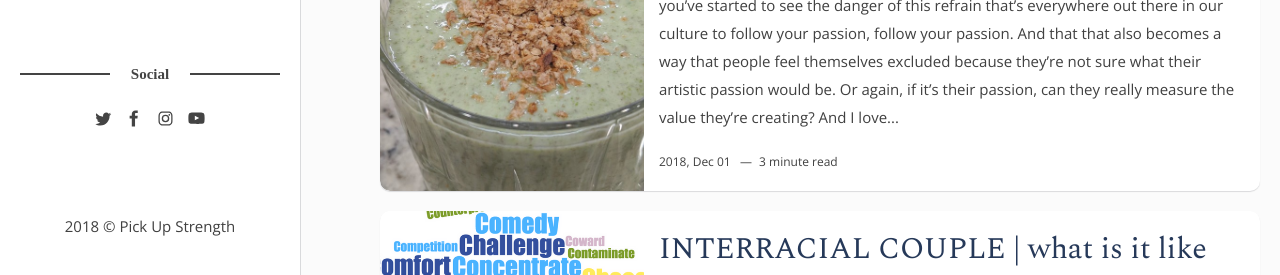
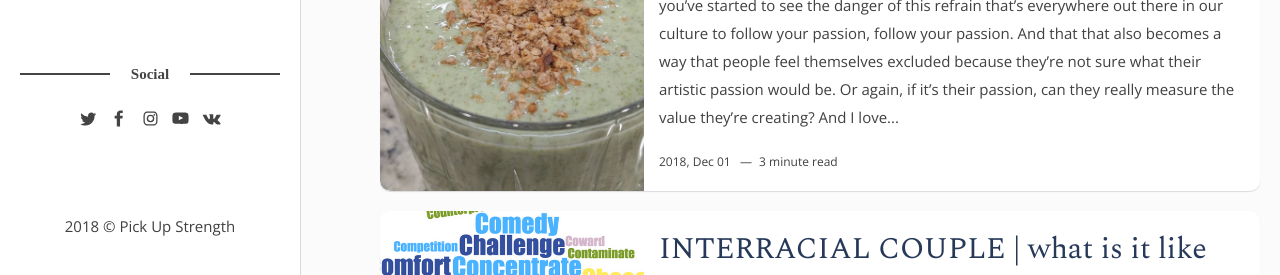
Before and after one commit to teckmonster/pickupstrength, a Jekyll site: the page built from index.html, in a window 1280 px wide and 900 px high, scrolled down 475 px. Shown: the part 625-900 px from the top of the window. Built offline with Jekyll 4.4.1, drawn with Linux system fonts in a browser that asks for light colours; some web fonts are replaced; the list of posts is cut into pages by our own code; comment, search, counter and statistics services are not loaded.

Commit message:
form error.

```diff
--- a/404.html
+++ b/404.html
@@ -33,6 +33,6 @@
   </header>
   <h1>404</h1>
   <p><strong>Page not found :(</strong></p>
-  <p>Strength is not available.</p>
+  <p>Oops...Drop me a message on other social platform.</p>
   <p><a href="{{site.baseurl}}/">Back to the P.U.S.</a></p>
 </div>
--- a/_config.yml
+++ b/_config.yml
@@ -24,7 +24,7 @@
 social-pinterest: #pickupstrength
 social-instagram: pickupstrength
 social-youtube: channel/UCLeyIA2hNpC8rx7u_j7ecVQ?sub_confirmation=1 #pickupstrength
-social-vk:   #https://plus.google.com/u/1/100590609275665997066
+social-vk:   https://plus.google.com/u/1/100590609275665997066
 social-linkedin:
 
 # Newsletter
--- a/_includes/form.html
+++ b/_includes/form.html
@@ -1,7 +1,7 @@
 <div class="c-form-box">
   <form class="c-form" action="{% if site.author-email %}https://formspree.io/{{site.author-email}}{% else %}#{% endif %}" method="POST">
     <div class="c-form-bnt__close" data-icon='ei-close' data-size='s'></div>
-      <div class="c-form__title">Interested In Collaboration or Have Questions On Pick Up Strength?</div>
+      <div class="c-form__title">Questions On Pick Up Strength?</div>
     <div class="c-form__group">
       <label for="form-name">Your Name (Required)</label>
       <input class="c-form__input" id="form-name" type="text" name="name" required>
```
